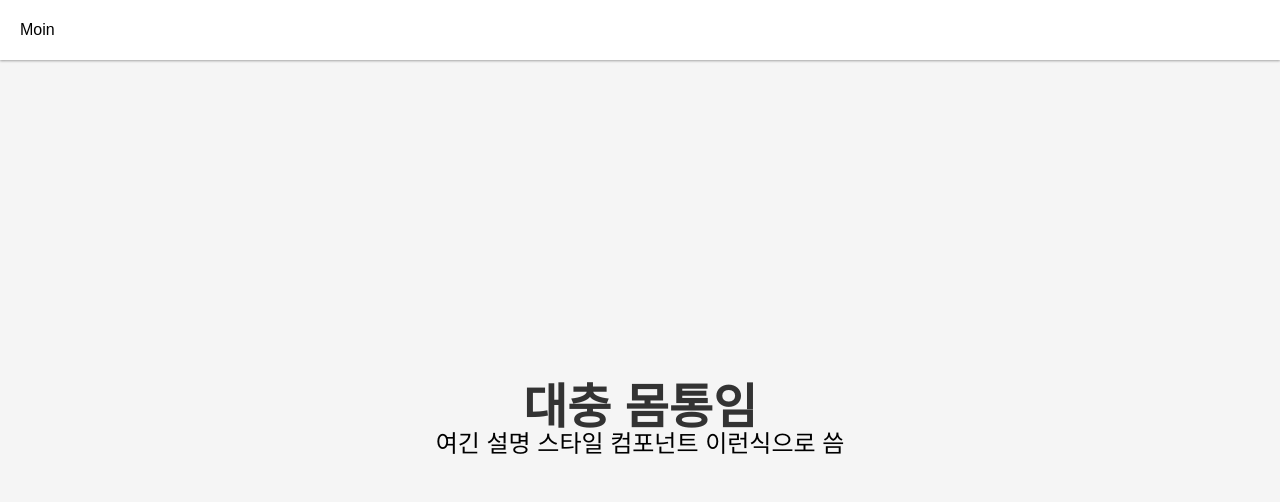
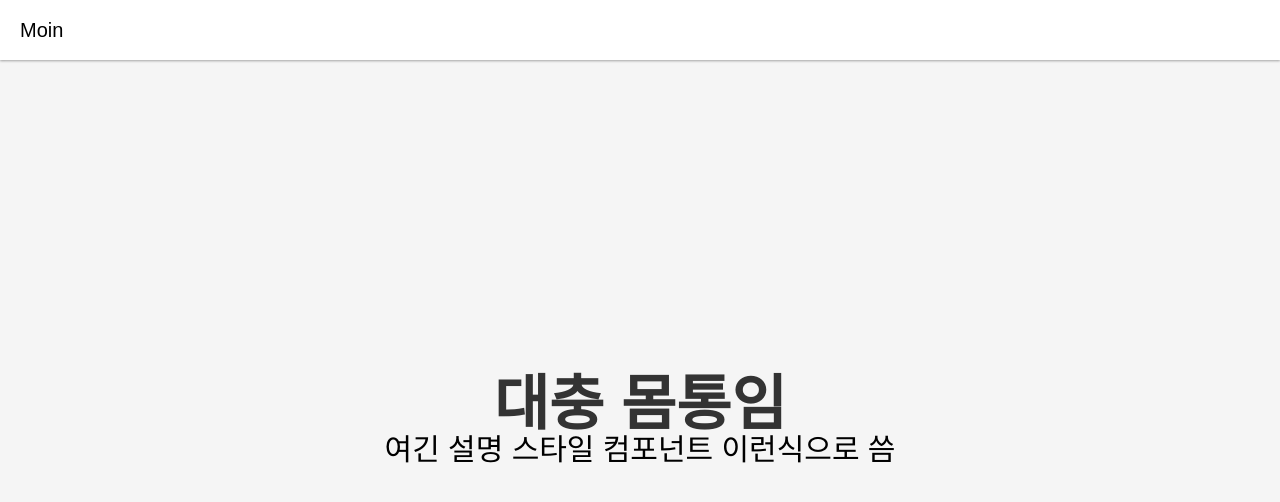
Before and after one commit to LikeLion-at-DGU/moin_frontend, a React (Vite) app: page / in a window 1280 px wide. Shown: the top 502 px of the page. Built offline with nearby package versions, Linux system fonts and the light colour scheme.

Commit message:
feat : global rem기준 추가

```diff
--- a/src/style/globalStyle.js
+++ b/src/style/globalStyle.js
@@ -23,7 +23,10 @@ export const GlobalStyle = createGlobalStyle`
     padding: 0;
     vertical-align: baseline;
     font: inherit;
-    font-size: 100%;
+    font-size: 20px;
+    @media (max-width: 768px) {
+        font-size: 12px;
+}
   }
   article, aside, details, figcaption, figure,
   footer, header, hgroup, main, menu, nav, section {
```
